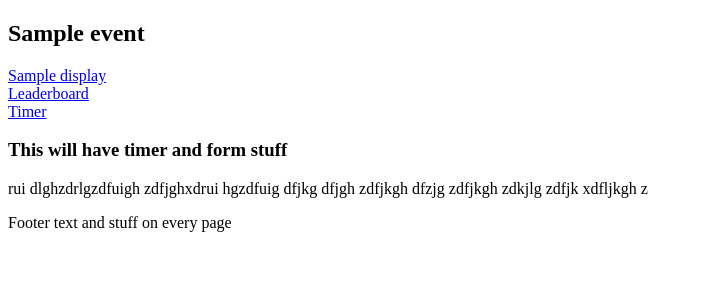
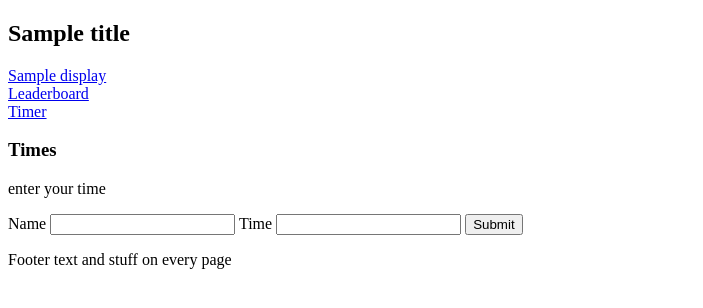
Before and after one commit to Jscholey/crispy-invention, a Flask app: template templates/timer.html in a window 1280 px wide. Shown: the part 152-460 px from the top of the page, without its empty margins (0-703 px from the left). Run offline with Flask 2, Linux system fonts and the light colour scheme; the template is opened without the code that fills it: most values are stand-ins (such as "Sample title", 1, 10 or a date in 2020); some libraries are stand-ins or nearby versions.

Commit message:
basic form

```diff
--- a/app.py
+++ b/app.py
@@ -1,11 +1,16 @@
 from flask import Flask, render_template, request, abort, redirect
 import os
 import psycopg2
-
+from flask_wtf import FlaskForm
+from wtforms import StringField, SubmitField, DecimalField
+from wtforms.validators import DataRequired, NumberRange
 
 DATABASE_URL = os.environ["DATABASE_URL"]
+SECRET_KEY = os.environ["SECRET_KEY"]
 
 app = Flask(__name__)
+
+app.config["SECRET_KEY"] = SECRET_KEY
 
 @app.route("/", methods=["GET"])
 def main():
@@ -40,6 +45,12 @@ def get_display_name(event):
     except:
         out = event
     return out
+
+
+class TimeSubmitForm(FlaskForm):
+    name = StringField("Name: ")#, validators=[DataRequired()])
+    time = DecimalField("Time: ")#, validators=[DataRequired(), NumberRange(min=0)], places=3)
+    submit = SubmitField("Submit")
 
 
 @app.route("/event", methods=["GET", "POST"])
@@ -100,13 +111,50 @@ def event():
 
                 times.sort(key=lambda x: x[3])
 
-                return render_template("leaderboard.html", allEvents=events, event=event, panel=panel, leaderboard=leaderboard, times=times)
+                return render_template("leaderboard.html",
+                    title=get_display_name(event),
+                    allEvents=events,
+                    event=event,
+                    panel=panel,
+                    leaderboard=leaderboard,
+                    times=times)
 
             else:
-                return render_template("timer.html", allEvents=events, event=event, panel=panel, leaderboard=leaderboard)
+
+                return render_template("timer.html",
+                    title=get_display_name(event),
+                    allEvents=events,
+                    event=event,
+                    panel=panel,
+                    leaderboard=leaderboard)
 
         else:
+
             return render_template("AllEvents.html", allEvents=events)
+
+
+    elif request.method == "POST":
+
+            try:
+                event = request.form['event']
+            except:
+                return redirect("/event")
+
+            # Form handling logic
+            valid = True
+            try:
+                name = request.form['name']
+                time = request.form['time']
+            except:
+                valid = False
+
+
+
+            if valid:
+                print("congrats, your time is stored")
+
+            url = "/event?event=%s&panel=timer" % event
+            return redirect(url)
 
 
 @app.errorhandler(404)
--- a/requirements.txt
+++ b/requirements.txt
@@ -2,3 +2,5 @@ Flask==1.1.1
 gunicorn==20.0.4
 Jinja2==2.10.3
 psycopg2-binary==2.8.6
+WTForms==2.3.3
+Flask-WTF==0.14.3
--- a/templates/eventTemplate.html
+++ b/templates/eventTemplate.html
@@ -1,6 +1,6 @@
 {% extends "base.html" %}
 
-{% block title %}{{event}}{% endblock %}
+{% block title %}{{title}}{% endblock %}
 
 {% block content %}
     <div>
--- a/templates/leaderboard.html
+++ b/templates/leaderboard.html
@@ -1,18 +1,20 @@
 {% extends "eventTemplate.html" %}
 
 {% block panel %}
-<h3>This wil have the leaderboard</h3>
-<p>fasduifhasduiofhasdiofuhasdiofhaweioursetgverijhnmkmjkvnmcskon vjhcb rgefbv4wecnvbcthnvug rrsznxru zdghserui dlghzdrlgzdfuigh zdfjghxdrui hgzdfuig dfjkg dfjgh zdfjkgh dfzjg zdfjkgh zdkjlg zdfjk xdfljkgh z</p>
+
+    <h3>Leaderboard</h3>
 
     <table>
         <tr>
             <th>Name</th>
             <th>Time</th>
+            <th>Date</th>
         </tr>
     {% for time in times %}
         <tr>
             <td>{{time[2]}}</td>
             <td>{{time[3]}}</td>
+            <td>{{time[4]}}</td>
         </tr>
     {% endfor %}
     </table>
--- a/templates/timer.html
+++ b/templates/timer.html
@@ -1,6 +1,17 @@
 {% extends "eventTemplate.html" %}
 
 {% block panel %}
-<h3>This will have timer and form stuff</h3>
-<p>rui dlghzdrlgzdfuigh zdfjghxdrui hgzdfuig dfjkg dfjgh zdfjkgh dfzjg zdfjkgh zdkjlg zdfjk xdfljkgh z</p>
+
+    <h3>Times</h3>
+    <p>enter your time</p>
+
+    <form action="/event" method="post">
+        <input type="hidden" name="event" value="{{event}}">
+        <label for="name">Name</label>
+        <input type="text" name="name">
+        <label for="time">Time</label>
+        <input type="number" step="0.001" min="0" name="time">
+        <input type="submit" value="Submit">
+    </form>
+
 {% endblock %}
```
Also changed, not shown: 1 other file.
